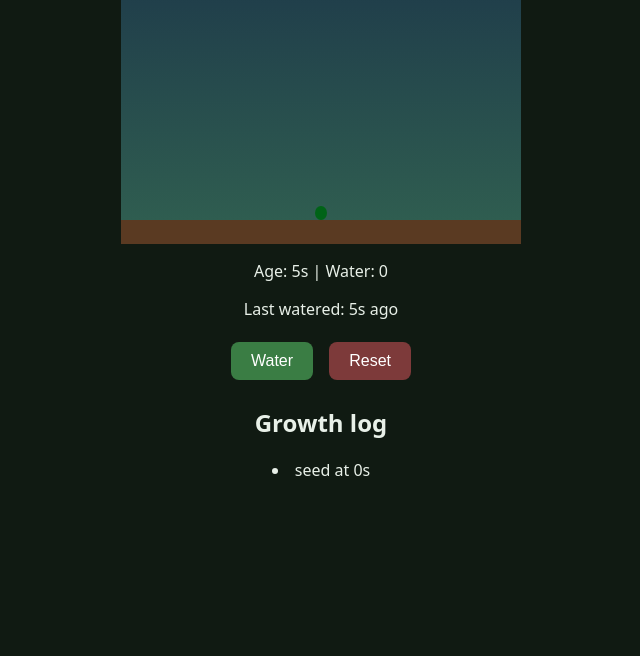
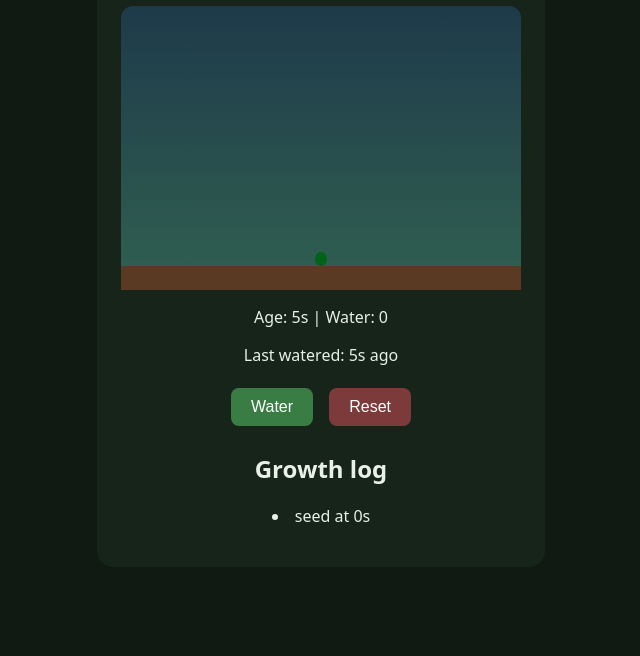
Before and after one commit to Ghost8911/Idle-Eden, a plain HTML site: page index.html in a window 1280 px wide. Shown: the part 144-800 px from the top of the page, without its empty margins (319-959 px from the left). Drawn offline with Linux system fonts and the light colour scheme.

Commit message:
card behind main content

```diff
--- a/style.css
+++ b/style.css
@@ -4,7 +4,13 @@ body {
   font-family: system-ui, sans-serif;
   text-align: center;
 }
-main { max-width: 400px; margin: 40px auto; }
+main {
+  max-width: 400px;
+  margin: 40px auto;
+  padding: 24px;
+  background: #16241a;
+  border-radius: 16px;
+}
 #plant { margin: 20px auto 0; }
 #plant {
   position: relative;
```
